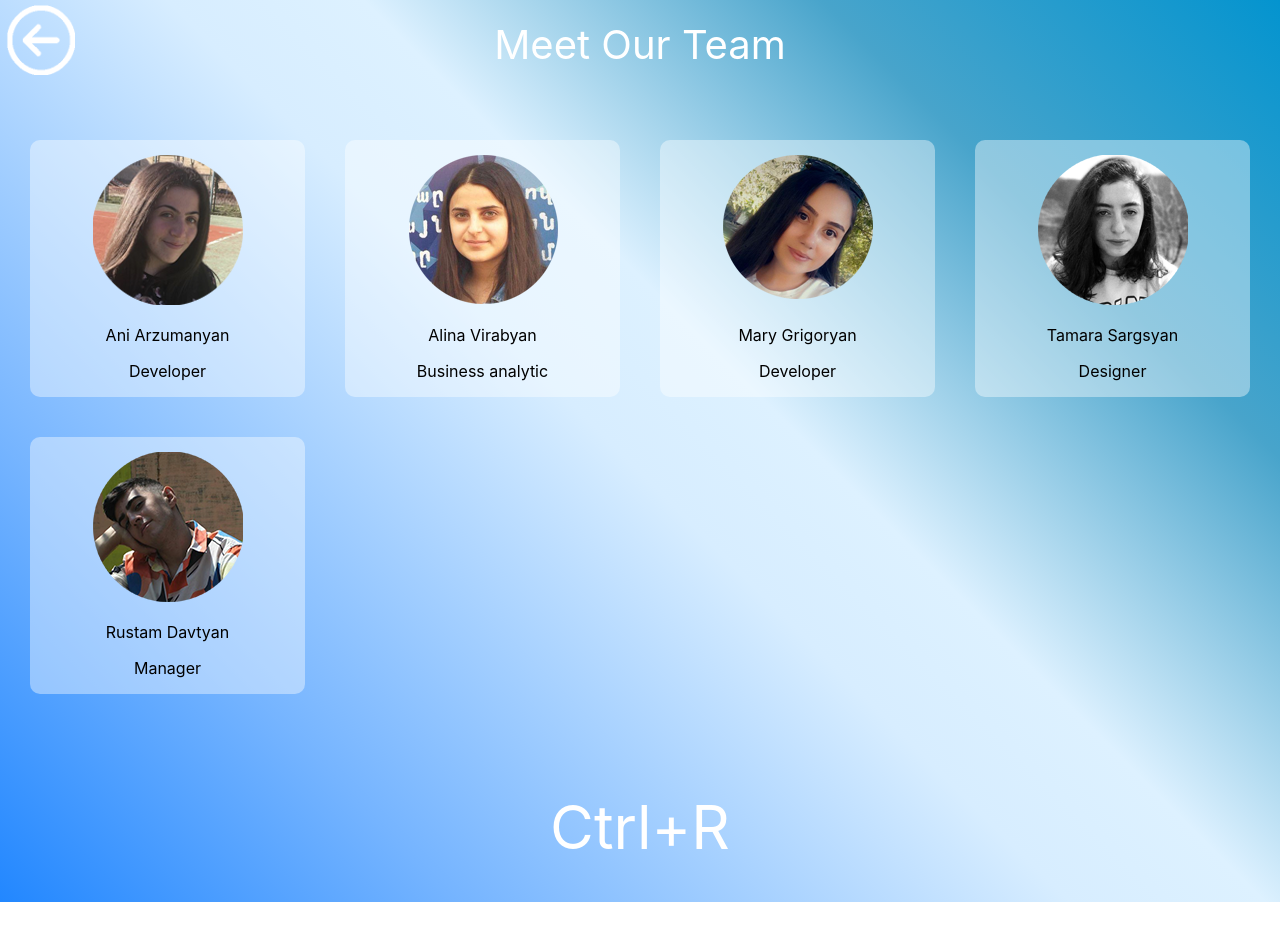
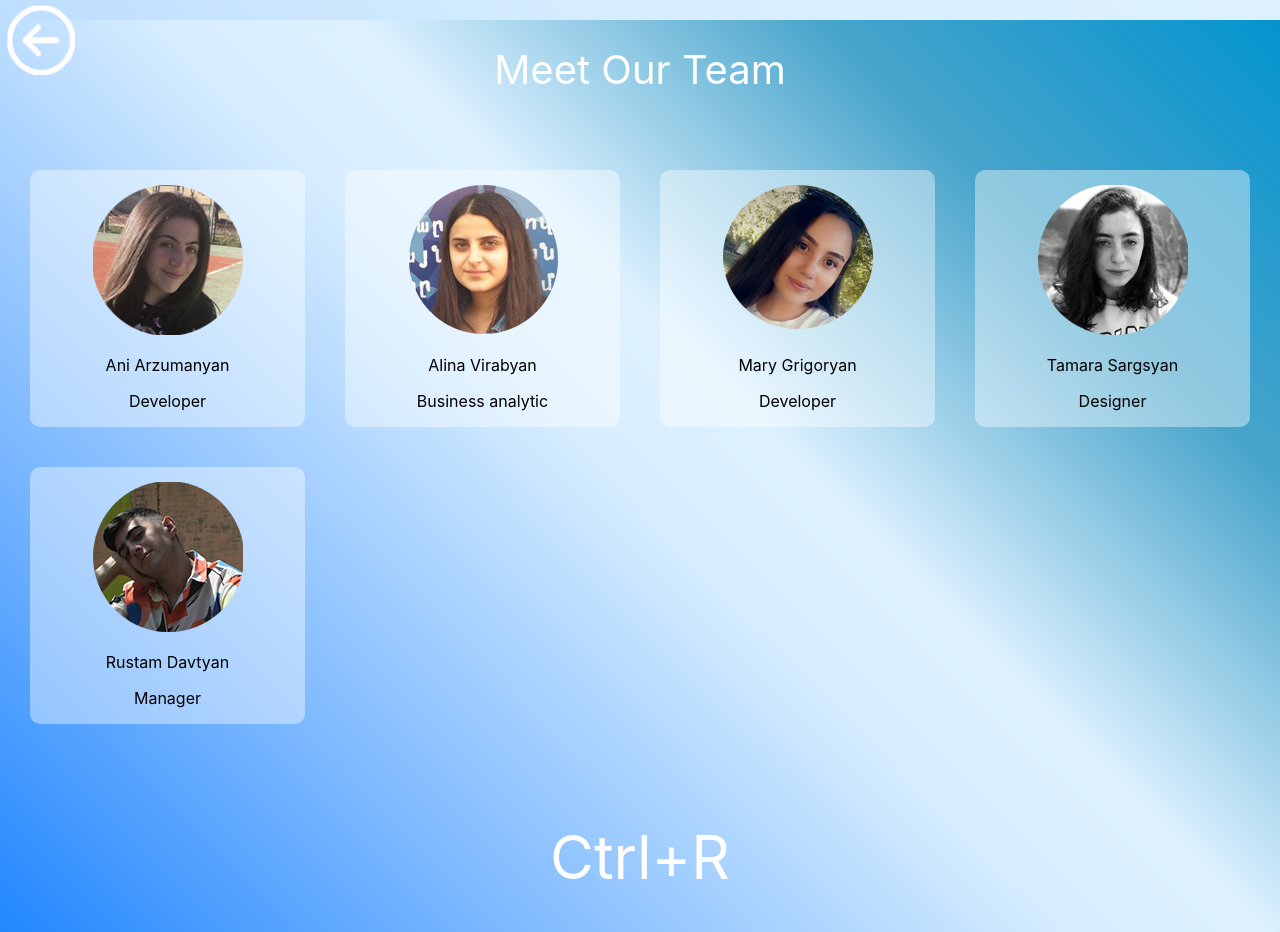
Before and after one commit to ctrlr-official/CtrlR, a React app: page /about in a window 1280 px wide. Before the commit the page ends 902 px from the top, so only its background shows below. Built offline with nearby package versions, Linux system fonts and the light colour scheme.

Commit message:
Update About.css

```diff
--- a/src/Components/About/About.css
+++ b/src/Components/About/About.css
@@ -7,12 +7,12 @@
 .anun {
     display: flex;
     justify-content: center;
-    align-items: center;
+    margin-top:20px;
 }
 .anun p{
     font-size: 40px;
     color:white;
-    line-height: 10px;
+    line-height: 20px;
 }
 /* .norkochak{
     text-decoration: none;
```
